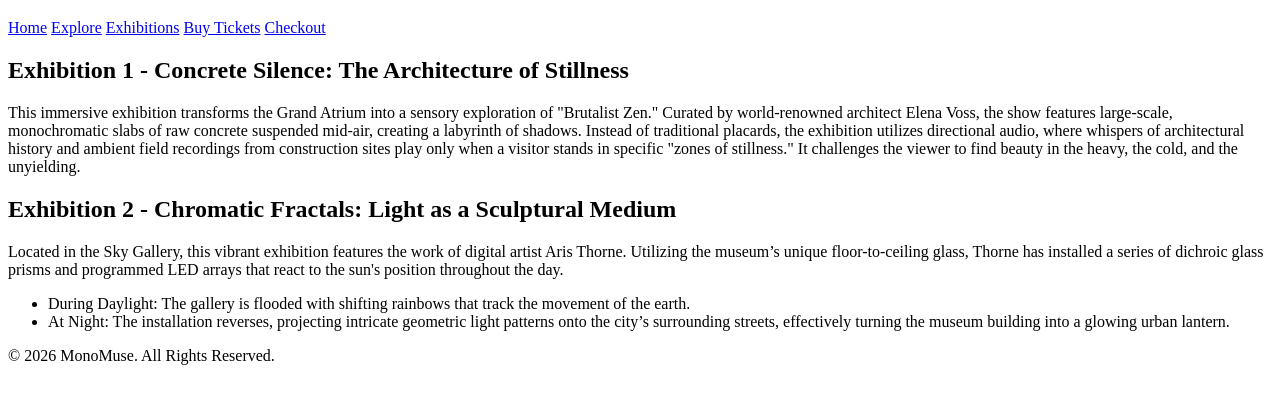
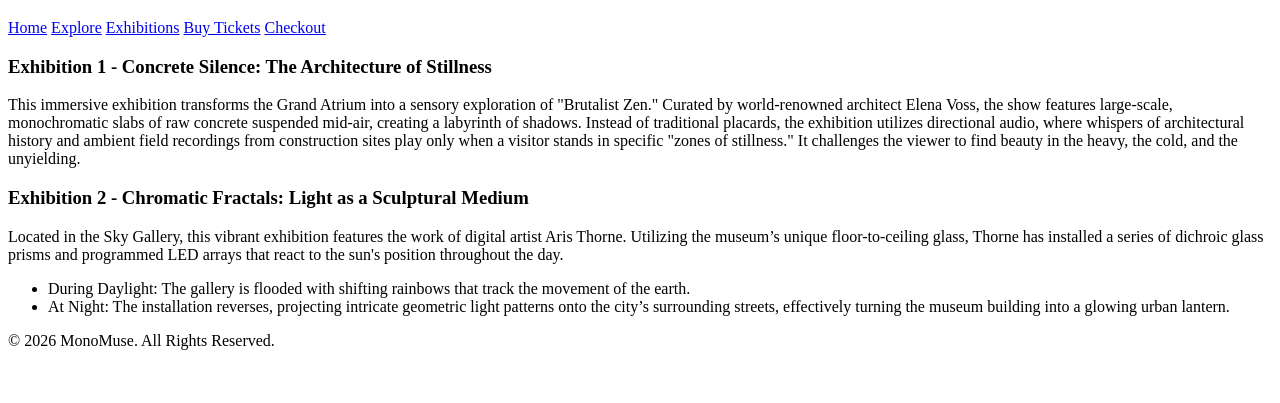
Before and after one commit to maybe-yiyi/67250_technologyproject_phaseb, a plain HTML site: page yiyoungl-increment1/views/exhibitions.html in a window 1280 px wide. Shown: the part 61-464 px from the top of the page. Drawn offline with Linux system fonts and the light colour scheme.

Commit message:
feat: changed h2 to h3 for titles

```diff
--- a/yiyoungl-increment1/views/exhibitions.html
+++ b/yiyoungl-increment1/views/exhibitions.html
@@ -20,9 +20,9 @@
         </header>
         <div class="main">
             <div class="exhibition-1">
-                <h2>
+                <h3>
                     Exhibition 1 - Concrete Silence: The Architecture of Stillness
-                </h2>
+                </h3>
                 <p>
                     This immersive exhibition transforms the Grand Atrium into
                     a sensory exploration of "Brutalist Zen." Curated by
@@ -37,9 +37,9 @@
                 </p>
             </div>
             <div class="exhibition-2">
-                <h2>
+                <h3>
                     Exhibition 2 - Chromatic Fractals: Light as a Sculptural Medium
-                </h2>
+                </h3>
                 <p>
                     Located in the Sky Gallery, this vibrant exhibition features
                     the work of digital artist Aris Thorne. Utilizing the museum’s
```
